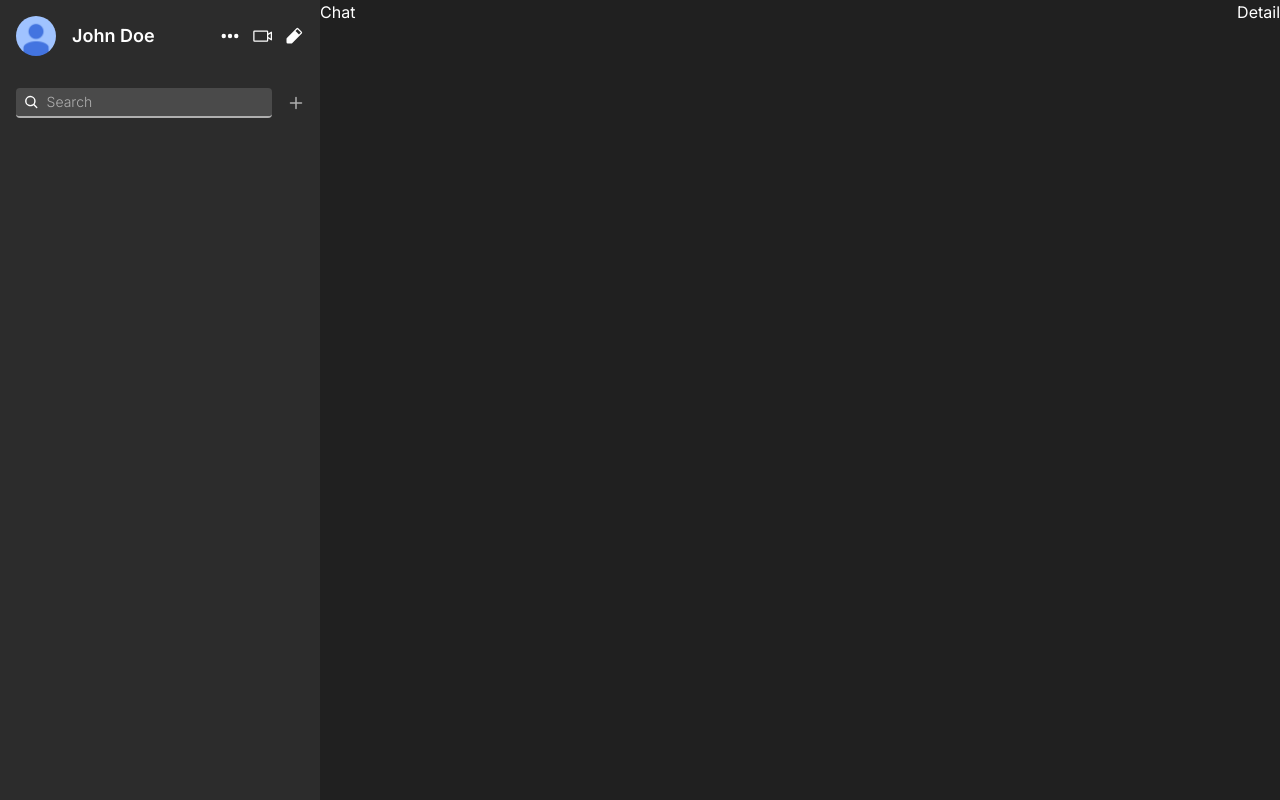
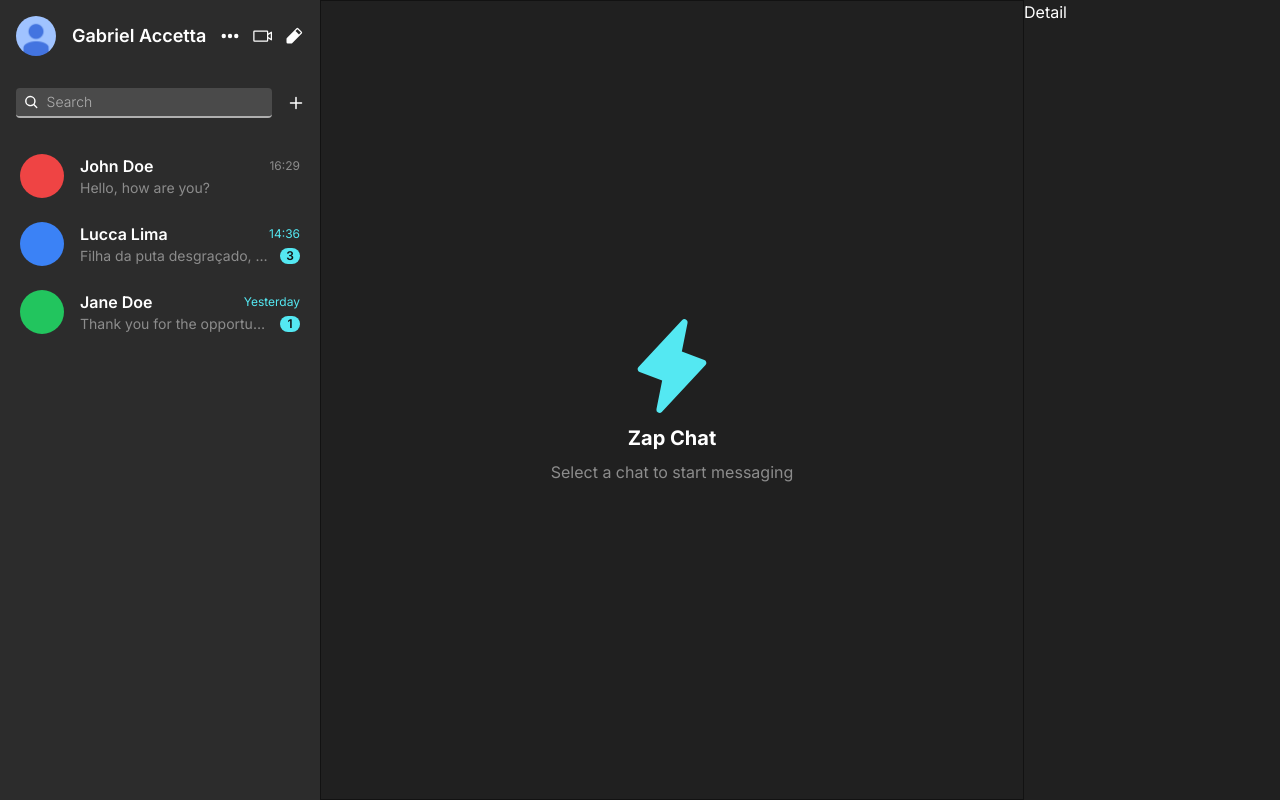
Before and after one commit to gabscrobson/zap-chat, a Next.js app: page / in a window 1280 px wide. Built offline with nearby package versions, Linux system fonts and the light colour scheme.

Commit message:
Add messages structure

```diff
--- a/app/components/chat.tsx
+++ b/app/components/chat.tsx
@@ -1,3 +1,11 @@
+import Image from 'next/image'
+
 export default function Chat() {
-  return <div className="flex-1">Chat</div>
+  return (
+    <div className="flex-1 h-screen flex flex-col gap-2 items-center justify-center border border-gray-900">
+      <Image src="/logo.svg" alt="Zap Chat logo" height={100} width={100} />
+      <h1 className="text-xl font-bold">Zap Chat</h1>
+      <p className="text-gray-300">Select a chat to start messaging</p>
+    </div>
+  )
 }
--- a/app/components/detail.tsx
+++ b/app/components/detail.tsx
@@ -1,3 +1,3 @@
 export default function Detail() {
-  return <div>Detail</div>
+  return <div className="w-1/5">Detail</div>
 }
--- a/app/components/list/chat-list.tsx
+++ b/app/components/list/chat-list.tsx
@@ -3,13 +3,13 @@ import IconButton from '../ui/icon-button'
 
 export default function ChatList() {
   return (
-    <div className="flex flex-col gap-4">
+    <div className="flex flex-col flex-grow overflow-hidden">
       <div className="flex items-center gap-4 p-4">
         <label
           htmlFor="search"
-          className="flex-1 bg-gray-600 :not(:focus-within):hover:bg-gray-550
+          className="flex-1 bg-gray-600 hover:bg-gray-550
           flex items-center gap-2 rounded pl-2 py-1 border-b-2 border-gray-200
-          focus-within:bg-gray-800 focus-within:border-b-main-500"
+          focus-within:bg-gray-800 hover:focus-within:bg-gray-800 focus-within:border-b-main-500"
         >
           <MagnifyingGlass size={16} weight="bold" />
           <input
@@ -20,12 +20,77 @@ export default function ChatList() {
             placeholder-gray-200 placeholder-opacity-100 font-light text-sm"
           />
         </label>
-        <IconButton
-          IconComponent={Plus}
-          size={16}
-          weight="bold"
-          className="text-gray-200"
-        />
+        <IconButton IconComponent={Plus} size={16} weight="bold" />
+      </div>
+      <div className="h-full p-2 overflow-y-auto">
+        <ul className="w-full">
+          <li className="flex items-center gap-4 p-3 rounded hover:bg-gray-650 select-none relative">
+            <div className="min-w-11 h-11 bg-red-500 rounded-full"></div>
+            <div className="flex-grow flex flex-col min-w-0">
+              <div className="flex gap-1 justify-between items-center">
+                <h4 className="font-semibold overflow-hidden text-ellipsis whitespace-nowrap flex-grow">
+                  John Doe
+                </h4>
+                <span className="text-xs text-gray-300 flex-shrink-0">
+                  16:29
+                </span>
+              </div>
+              <div className="flex gap-1 justify-between items-center">
+                <p className="text-sm text-gray-300 overflow-hidden whitespace-nowrap text-ellipsis flex-grow">
+                  Hello, how are you?
+                </p>
+              </div>
+            </div>
+          </li>
+        </ul>
+
+        <ul className="w-full">
+          <li className="flex items-center gap-4 p-3 rounded hover:bg-gray-650 select-none relative">
+            <div className="min-w-11 h-11 bg-blue-500 rounded-full"></div>
+            <div className="flex-grow flex flex-col min-w-0">
+              <div className="flex gap-1 justify-between items-center">
+                <h4 className="font-semibold overflow-hidden text-ellipsis whitespace-nowrap flex-grow">
+                  Lucca Lima
+                </h4>
+                <span className="text-xs text-main-500 flex-shrink-0">
+                  14:36
+                </span>
+              </div>
+              <div className="flex gap-1 justify-between items-center">
+                <p className="text-sm text-gray-300 overflow-hidden whitespace-nowrap text-ellipsis flex-grow">
+                  Filha da puta desgraçado, voce roubou meu aplicativo
+                </p>
+                <div className="ml-2 w-5 h-4 bg-main-500 text-gray-900 rounded-full flex items-center justify-center text-xs font-semibold flex-shrink-0">
+                  3
+                </div>
+              </div>
+            </div>
+          </li>
+        </ul>
+
+        <ul className="w-full">
+          <li className="flex items-center gap-4 p-3 rounded hover:bg-gray-650 select-none relative">
+            <div className="min-w-11 h-11 bg-green-500 rounded-full"></div>
+            <div className="flex-grow flex flex-col min-w-0">
+              <div className="flex gap-1 justify-between items-center">
+                <h4 className="font-semibold overflow-hidden text-ellipsis whitespace-nowrap flex-grow">
+                  Jane Doe
+                </h4>
+                <span className="text-xs text-main-500 flex-shrink-0">
+                  Yesterday
+                </span>
+              </div>
+              <div className="flex gap-1 justify-between items-center">
+                <p className="text-sm text-gray-300 overflow-hidden whitespace-nowrap text-ellipsis flex-grow">
+                  Thank you for the opportunity
+                </p>
+                <div className="ml-2 w-5 h-4 bg-main-500 text-gray-900 rounded-full flex items-center justify-center text-xs font-semibold flex-shrink-0">
+                  1
+                </div>
+              </div>
+            </div>
+          </li>
+        </ul>
       </div>
     </div>
   )
--- a/app/components/list/list.tsx
+++ b/app/components/list/list.tsx
@@ -3,7 +3,7 @@ import UserInfo from './user-info'
 
 export default function List() {
   return (
-    <div className="bg-gray-700 w-3/12 min-w-72 max-w-96 h-screen">
+    <div className="flex flex-col bg-gray-700 w-3/12 min-w-72 max-w-96 h-screen">
       <UserInfo />
       <ChatList />
     </div>
--- a/app/components/list/user-info.tsx
+++ b/app/components/list/user-info.tsx
@@ -17,7 +17,7 @@ export default function UserInfo() {
           height={40}
           alt="avatar"
         />
-        <h2 className="font-semibold text-lg">John Doe</h2>
+        <h2 className="font-semibold text-lg">Gabriel Accetta</h2>
       </div>
       <div className="flex gap-3">
         <IconButton IconComponent={DotsThreeOutline} size={20} weight="fill" />
```
